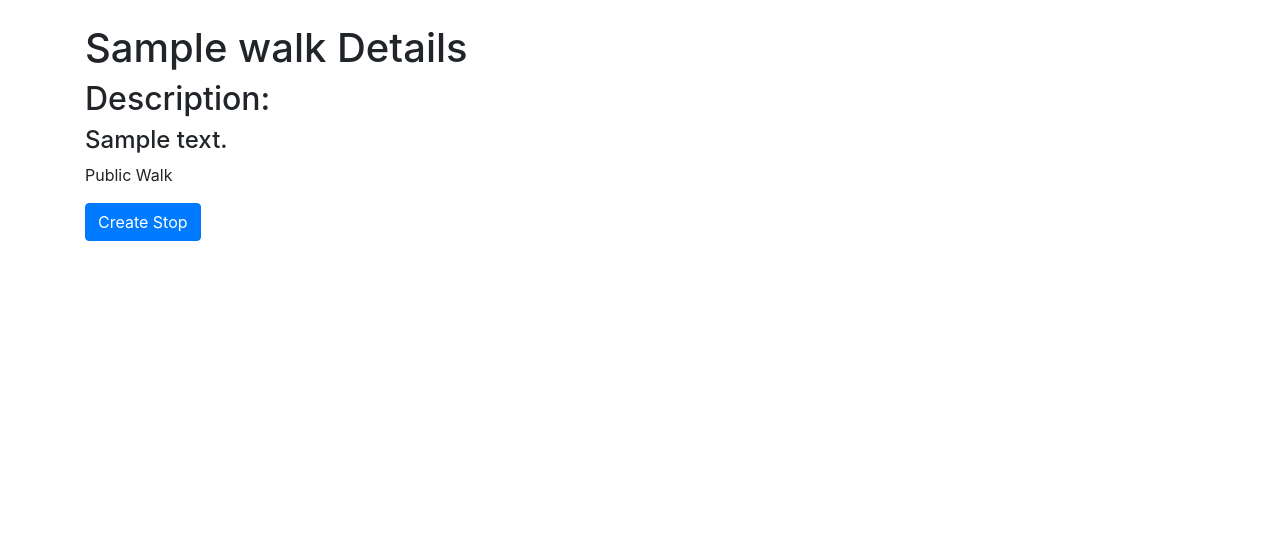
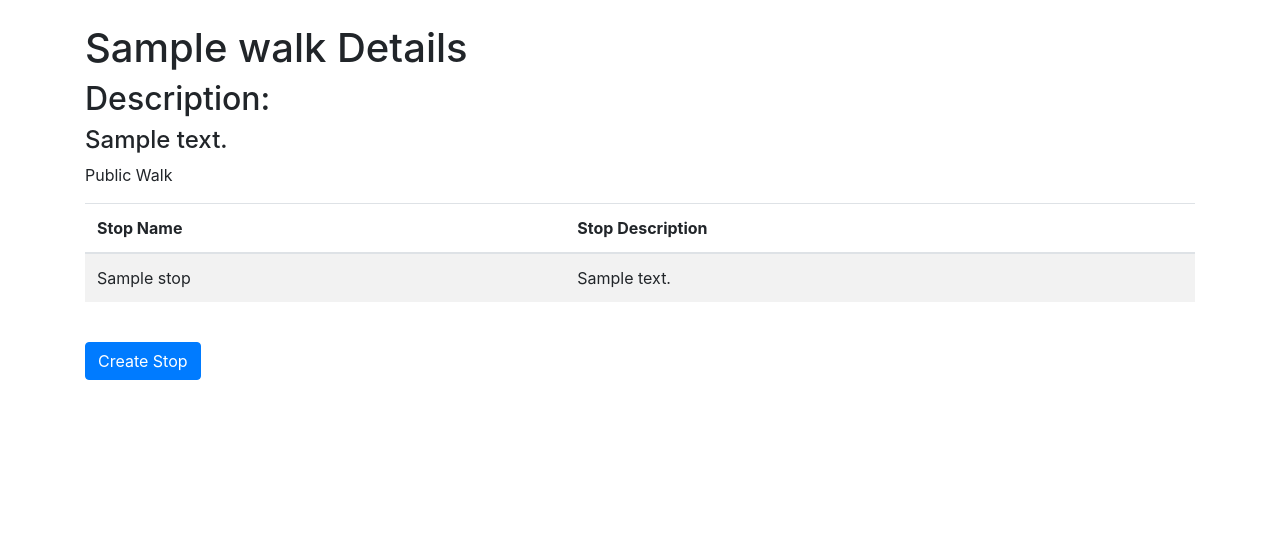
Before and after one commit to yashkir/walkr, a Django app: page /walks/view_walk/1/ in a window 1280 px wide. Shown: the part 56-598 px from the top of the page. Run offline with Django 3.2, Linux system fonts and the light colour scheme; tables that the repository leaves empty hold one stand-in row (values such as "Sample post"); some libraries are stand-ins or nearby versions.

Commit message:
Working graphic displaying stops pertaining to walks

```diff
--- a/walks/templates/walk_detail.html
+++ b/walks/templates/walk_detail.html
@@ -12,5 +12,22 @@ Profile
     <p> Private Walk</p>
     {% endif %}
 
+    <table class="table table-hover table-striped">
+        <thead>
+          <tr>
+              <th scope="col">Stop Name</th>
+              <th scope="col">Stop Description</th>
+            </tr>
+        </thead>
+        <tbody>
+          {% for stop in walk.stop_set.all %}
+            <tr onclick="location.href='/walks/{{stop.id}}/add_photo'">
+                <td>{{stop.title}}</td>
+                <td>{{stop.description}}</td>
+            </tr>
+        {% endfor %}
+        </tbody>
+      </table>
+    <br>
     <button onclick="location.href='/walks/{{walk.id}}/add_stop/'" type="button" class="btn btn-primary">Create Stop</button>
 {% endblock %}
```
